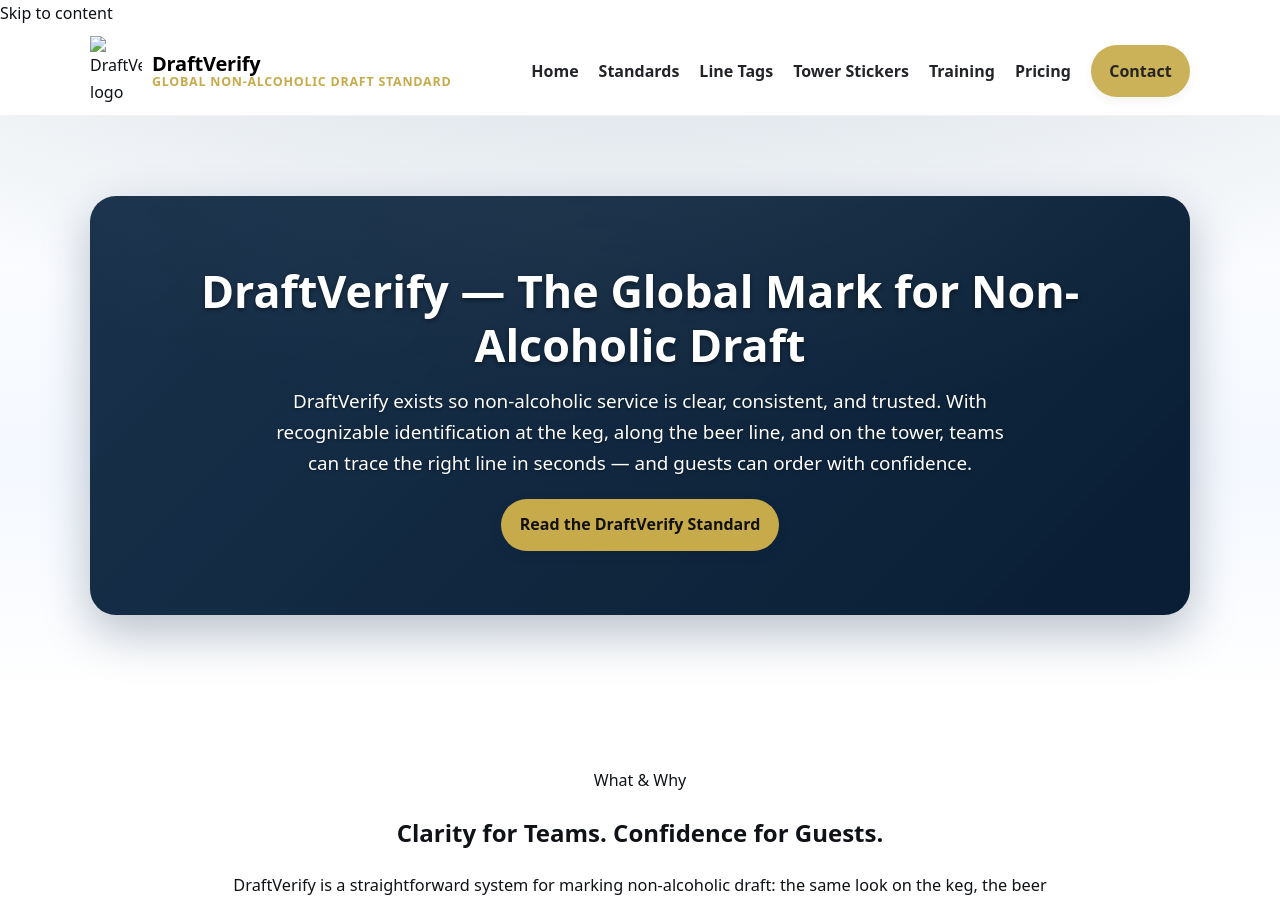
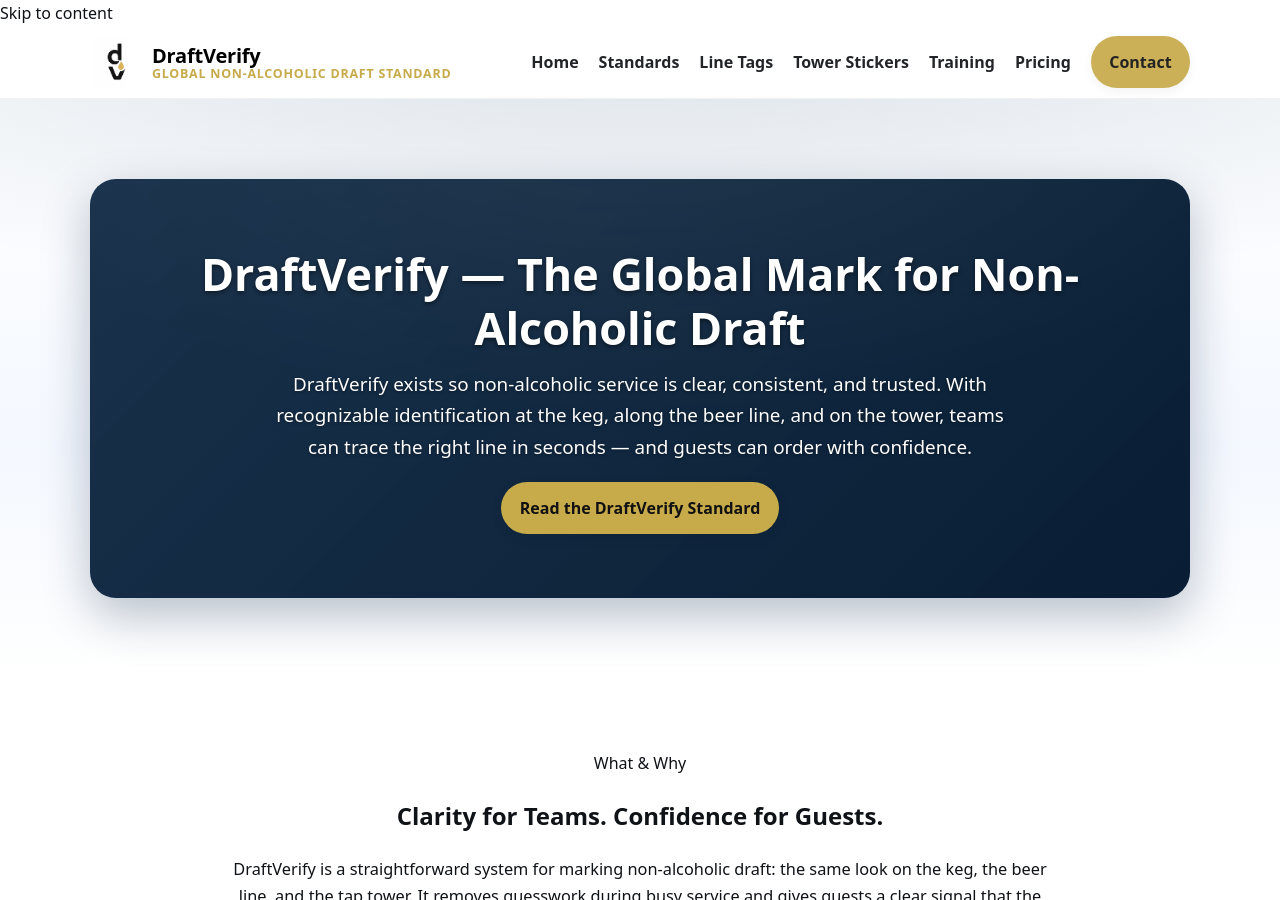
Before and after one commit to draftverify/draftverify.com, a Jekyll site: the page built from index.md, in a window 1280 px wide and 900 px high. Built offline with Jekyll 4.4.1, drawn with Linux system fonts in a browser that asks for light colours.

Commit message:
Update header.html

```diff
--- a/_includes/header.html
+++ b/_includes/header.html
@@ -2,7 +2,7 @@
   <div class="header-inner container">
     <!-- Brand -->
     <a href="{{ '/' | relative_url }}" class="brand" aria-label="DraftVerify home">
-      <img src="{{ '/assets/logo.svg' | relative_url }}" alt="DraftVerify logo" class="logo">
+      <img src="{{ '/logotran.png' | relative_url }}" alt="DraftVerify logo" class="logo">
       <div class="brand-text">
         <span class="brand-name">DraftVerify</span>
         <span class="brand-tagline">Global Non-Alcoholic Draft Standard</span>
```
